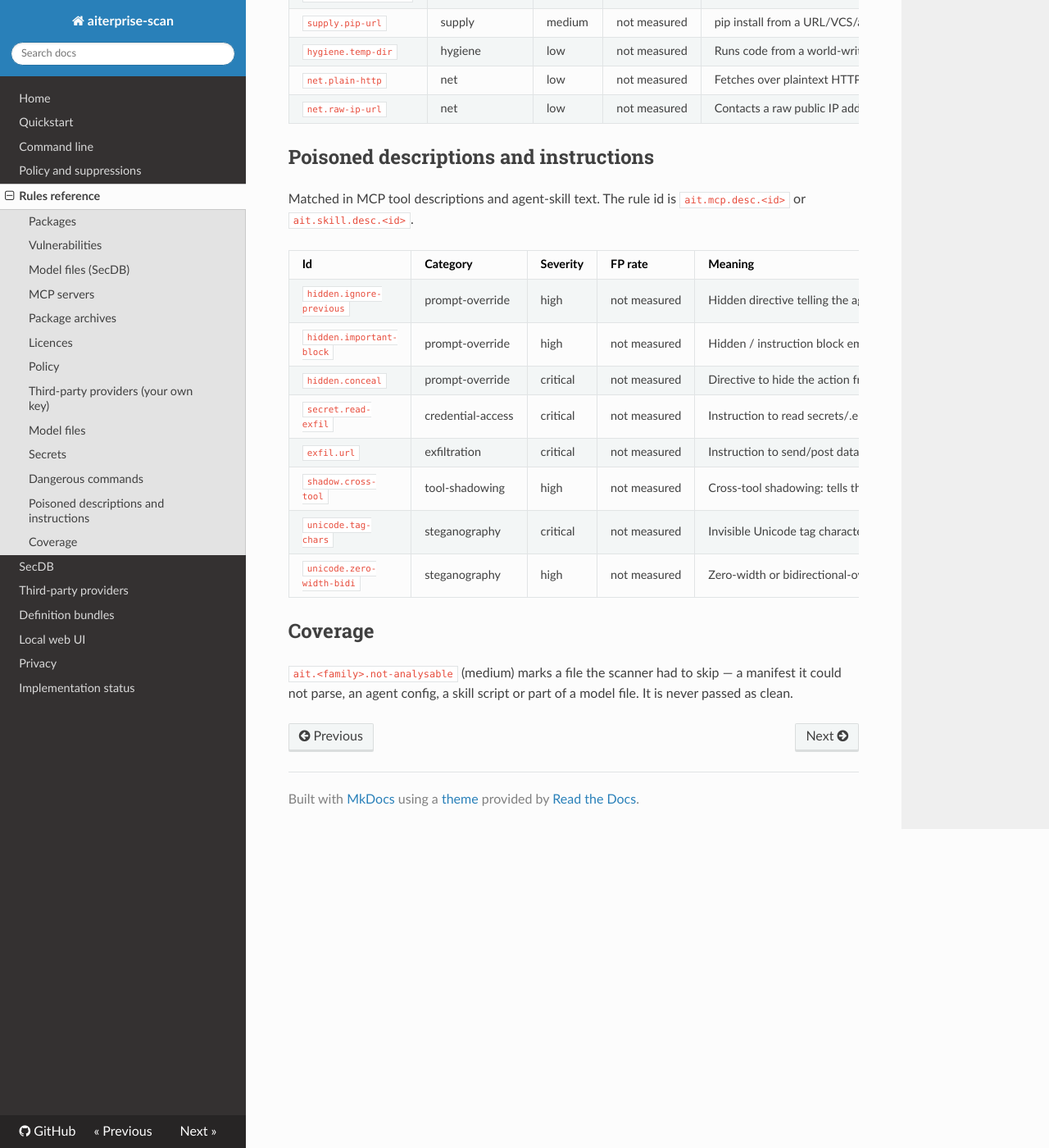
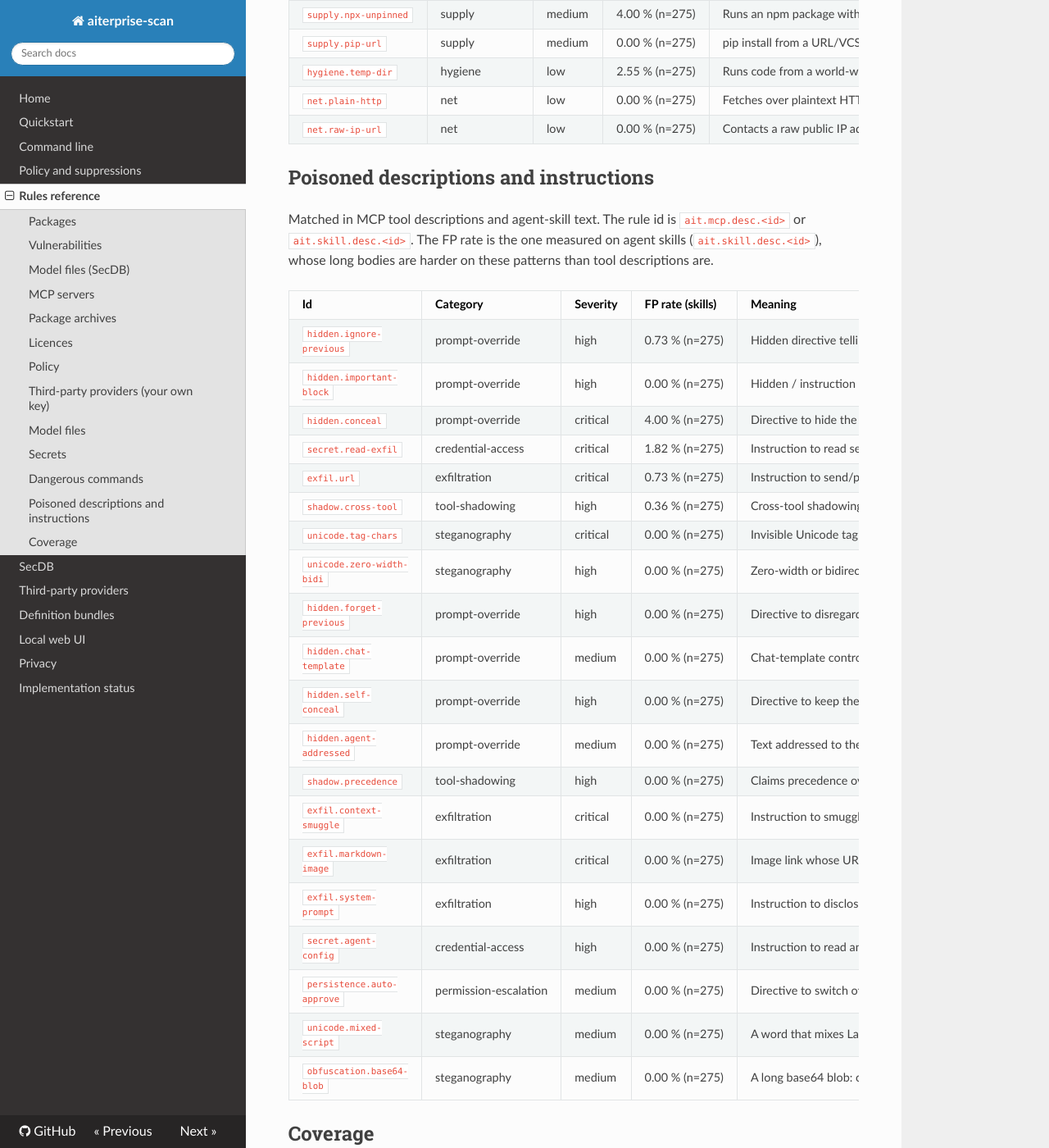
Before and after one commit to jtopaz1/aiterprise-aibom, an MkDocs documentation site: the page built from docs/rules.md, in a window 1280 px wide and 1400 px high, scrolled down 6690 px. Shown: the whole window at 82% size. Built offline with MkDocs 1.6.1, drawn with Linux system fonts in a browser that asks for light colours; nearby versions of some CDN libraries; some of the changed text lies outside the part shown.

Commit message:
Poison patterns 8 -> 20, each measured before it ships (F)
Twelve patterns for published tool-poisoning techniques: forget/override
directives, forged chat-template turns, instructions that hide themselves,
notes addressed to the AI, tool precedence, smuggling the conversation or
system prompt through a tool argument, image links with a slot to fill,
system-prompt disclosure, reads of other agents' MCP configs and credential
stores, switching off confirmations, Latin/Cyrillic homoglyphs and long
base64 blobs. Each has golden fixtures and near-miss negatives.

On the 275-skill corpus none fires. On 1,771 package docs they fire 7
times; chat-template is medium because model-format docs show the tokens.

measure_fp now writes a 0 entry for a data-file rule that never fired in a
measured family (it was reported at the family's 11.64 %), and the rules
doc shows the skills rate for command rules and poison patterns.

Co-Authored-By: Claude Opus 5.5 <noreply@anthropic.com>

```diff
--- a/docs/rules.md
+++ b/docs/rules.md
@@ -127,82 +127,94 @@ AI-provider and cloud keys in configuration and code, always reported redacted (
 
 ## Dangerous commands
 
-Matched in MCP server commands, skill scripts and package install scripts. The rule id is `ait.mcp.cmd.<id>`, `ait.skill.cmd.<id>` or `ait.archive.cmd.<id>`.
+Matched in MCP server commands, skill scripts and package install scripts. The rule id is `ait.mcp.cmd.<id>`, `ait.skill.cmd.<id>` or `ait.archive.cmd.<id>`. The FP rate is the one measured on agent skills (`ait.skill.cmd.<id>`).
 
-| Id | Category | Severity | FP rate | Meaning |
+| Id | Category | Severity | FP rate (skills) | Meaning |
 |---|---|---|---|---|
-| `download-exec.curl-pipe-shell` | download-exec | critical | not measured | Downloads a remote script and pipes it straight into a shell. |
-| `download-exec.curl-pipe-python` | download-exec | critical | not measured | Downloads remote code and pipes it into a Python interpreter. |
-| `download-exec.pipe-interpreter` | download-exec | critical | not measured | Downloads remote code and pipes it into a scripting interpreter. |
-| `download-exec.powershell-iex` | download-exec | critical | not measured | PowerShell downloads content and executes it with Invoke-Expression. |
-| `download-exec.powershell-encoded` | download-exec | critical | not measured | PowerShell -EncodedCommand runs a base64-obfuscated payload. |
-| `download-exec.certutil-urlcache` | download-exec | critical | not measured | certutil abused as a file downloader (LOLBAS). |
-| `download-exec.bitsadmin` | download-exec | high | not measured | bitsadmin abused to download a remote payload (LOLBAS). |
-| `download-exec.python-exec` | download-exec | critical | not measured | python -c calls exec() on a dynamically built/fetched string. |
-| `download-exec.node-eval-fetch` | download-exec | critical | not measured | node -e fetches remote content and spawns a process. |
-| `exec.base64-pipe-shell` | exec | critical | not measured | Decodes a base64 blob and pipes it into a shell/interpreter. |
-| `exec.eval-subshell` | exec | critical | not measured | eval executes code downloaded by a command substitution (download-and-execute). Shell init hooks such as eval "$(pyenv init -)" are not flagged. |
-| `revshell.bash-dev-tcp` | revshell | critical | not measured | Bash /dev/tcp reverse/bind shell. |
-| `revshell.netcat` | revshell | critical | not measured | netcat/ncat with -e spawns a shell to a remote host. |
-| `revshell.mkfifo` | revshell | critical | not measured | Named-pipe reverse shell (mkfifo + nc). |
-| `revshell.python-socket` | revshell | critical | not measured | Python socket reverse shell. |
-| `revshell.perl-socket` | revshell | critical | not measured | Perl socket reverse shell. |
-| `revshell.powershell-tcpclient` | revshell | critical | not measured | PowerShell TCPClient reverse shell. |
-| `cred.ssh-keys` | cred | critical | not measured | Reads or copies private SSH keys. |
-| `cred.aws` | cred | critical | not measured | Reads AWS credential files. |
-| `cred.env-file` | cred | critical | not measured | Sends or packs a .env secrets file (exfiltration). |
-| `cred.env-read` | cred | high | not measured | Reads or copies a .env secrets file (creating .env from a template is not flagged). |
-| `cred.keychain` | cred | critical | not measured | Dumps the macOS keychain. |
-| `cred.browser` | cred | critical | not measured | Reads browser cookie / saved-password stores. |
-| `cred.history` | cred | high | not measured | Reads shell/tool history files (may contain secrets). |
-| `cred.dotfiles` | cred | high | not measured | Reads credential-bearing dotfiles (.netrc/.npmrc/.pypirc/docker/kube). |
-| `cred.cloud-token` | cred | high | not measured | Prints a live cloud access token. |
-| `cred.env-exfil` | cred | critical | not measured | Pipes the process environment to a network client (secret exfil). |
-| `exfil.paste-webhook` | exfil | high | not measured | Contacts a known paste/webhook/collaborator exfiltration endpoint. |
-| `exfil.dns` | exfil | medium | not measured | DNS lookup of a command-substituted value (DNS exfiltration). |
-| `net.tunnel` | exfil | high | not measured | Opens an outbound tunnel exposing local services. |
-| `persist.shell-rc` | persist | high | not measured | Appends to a shell startup file (persistence). |
-| `persist.cron` | persist | high | not measured | Installs a cron job (persistence). |
-| `persist.launchd` | persist | high | not measured | Installs a macOS launch agent/daemon (persistence). |
-| `persist.systemd` | persist | high | not measured | Installs/enables a systemd service (persistence). |
-| `persist.schtasks` | persist | high | not measured | Creates a Windows scheduled task (persistence). |
-| `persist.registry-run` | persist | high | not measured | Adds a Windows Run registry key (persistence). |
-| `persist.ps-profile` | persist | high | not measured | Writes to the PowerShell profile (persistence). |
-| `docker.privileged` | privilege | high | not measured | Runs a privileged container (host-equivalent access). |
-| `docker.host-mount` | privilege | high | not measured | Mounts the host root or a sensitive path / docker.sock into a container. |
-| `docker.network-host` | privilege | high | not measured | Shares the host network namespace with a container. |
-| `docker.pid-host` | privilege | high | not measured | Shares the host PID namespace with a container. |
-| `privilege.sudo` | privilege | high | not measured | Elevates to root with sudo. |
-| `privilege.doas` | privilege | high | not measured | Elevates privileges with doas. |
-| `privilege.setuid` | privilege | high | not measured | Sets the setuid/setgid bit. |
-| `destroy.rm-rf-root` | destroy | critical | not measured | Recursively deletes a filesystem root or home directory. |
-| `destroy.no-preserve-root` | destroy | critical | not measured | rm with --no-preserve-root (removes protection against deleting /). |
-| `destroy.dd-disk` | destroy | critical | not measured | dd writes directly to a block device (data destruction). |
-| `destroy.mkfs` | destroy | critical | not measured | Formats a block device (data destruction). |
-| `destroy.fork-bomb` | destroy | critical | not measured | Shell fork bomb (resource exhaustion). |
-| `destroy.windows-format` | destroy | high | not measured | Formats/wipes a Windows volume. |
-| `destroy.windows-del` | destroy | high | not measured | Recursively deletes a Windows directory tree. |
-| `supply.npx-latest` | supply | medium | not measured | Runs an npm package at @latest (unpinned, rug-pullable). |
-| `supply.npx-unpinned` | supply | medium | not measured | Runs an npm package with no version pin (unpinned supply chain). |
-| `supply.pip-url` | supply | medium | not measured | pip install from a URL/VCS/archive (bypasses the index, unpinned). |
-| `hygiene.temp-dir` | hygiene | low | not measured | Runs code from a world-writable temporary directory. |
-| `net.plain-http` | net | low | not measured | Fetches over plaintext HTTP from a non-local host. |
-| `net.raw-ip-url` | net | low | not measured | Contacts a raw public IP address (no hostname). |
+| `download-exec.curl-pipe-shell` | download-exec | critical | 0.00 % (n=275) | Downloads a remote script and pipes it straight into a shell. |
+| `download-exec.curl-pipe-python` | download-exec | critical | 0.00 % (n=275) | Downloads remote code and pipes it into a Python interpreter. |
+| `download-exec.pipe-interpreter` | download-exec | critical | 0.00 % (n=275) | Downloads remote code and pipes it into a scripting interpreter. |
+| `download-exec.powershell-iex` | download-exec | critical | 0.00 % (n=275) | PowerShell downloads content and executes it with Invoke-Expression. |
+| `download-exec.powershell-encoded` | download-exec | critical | 0.00 % (n=275) | PowerShell -EncodedCommand runs a base64-obfuscated payload. |
+| `download-exec.certutil-urlcache` | download-exec | critical | 0.00 % (n=275) | certutil abused as a file downloader (LOLBAS). |
+| `download-exec.bitsadmin` | download-exec | high | 0.00 % (n=275) | bitsadmin abused to download a remote payload (LOLBAS). |
+| `download-exec.python-exec` | download-exec | critical | 0.00 % (n=275) | python -c calls exec() on a dynamically built/fetched string. |
+| `download-exec.node-eval-fetch` | download-exec | critical | 0.00 % (n=275) | node -e fetches remote content and spawns a process. |
+| `exec.base64-pipe-shell` | exec | critical | 0.00 % (n=275) | Decodes a base64 blob and pipes it into a shell/interpreter. |
+| `exec.eval-subshell` | exec | critical | 0.00 % (n=275) | eval executes code downloaded by a command substitution (download-and-execute). Shell init hooks such as eval "$(pyenv init -)" are not flagged. |
+| `revshell.bash-dev-tcp` | revshell | critical | 0.00 % (n=275) | Bash /dev/tcp reverse/bind shell. |
+| `revshell.netcat` | revshell | critical | 0.00 % (n=275) | netcat/ncat with -e spawns a shell to a remote host. |
+| `revshell.mkfifo` | revshell | critical | 0.00 % (n=275) | Named-pipe reverse shell (mkfifo + nc). |
+| `revshell.python-socket` | revshell | critical | 0.00 % (n=275) | Python socket reverse shell. |
+| `revshell.perl-socket` | revshell | critical | 0.00 % (n=275) | Perl socket reverse shell. |
+| `revshell.powershell-tcpclient` | revshell | critical | 0.00 % (n=275) | PowerShell TCPClient reverse shell. |
+| `cred.ssh-keys` | cred | critical | 0.00 % (n=275) | Reads or copies private SSH keys. |
+| `cred.aws` | cred | critical | 0.00 % (n=275) | Reads AWS credential files. |
+| `cred.env-file` | cred | critical | 0.00 % (n=275) | Sends or packs a .env secrets file (exfiltration). |
+| `cred.env-read` | cred | high | 0.00 % (n=275) | Reads or copies a .env secrets file (creating .env from a template is not flagged). |
+| `cred.keychain` | cred | critical | 0.00 % (n=275) | Dumps the macOS keychain. |
+| `cred.browser` | cred | critical | 0.00 % (n=275) | Reads browser cookie / saved-password stores. |
+| `cred.history` | cred | high | 0.00 % (n=275) | Reads shell/tool history files (may contain secrets). |
+| `cred.dotfiles` | cred | high | 0.00 % (n=275) | Reads credential-bearing dotfiles (.netrc/.npmrc/.pypirc/docker/kube). |
+| `cred.cloud-token` | cred | high | 0.00 % (n=275) | Prints a live cloud access token. |
+| `cred.env-exfil` | cred | critical | 0.00 % (n=275) | Pipes the process environment to a network client (secret exfil). |
+| `exfil.paste-webhook` | exfil | high | 0.00 % (n=275) | Contacts a known paste/webhook/collaborator exfiltration endpoint. |
+| `exfil.dns` | exfil | medium | 0.00 % (n=275) | DNS lookup of a command-substituted value (DNS exfiltration). |
+| `net.tunnel` | exfil | high | 0.00 % (n=275) | Opens an outbound tunnel exposing local services. |
+| `persist.shell-rc` | persist | high | 0.00 % (n=275) | Appends to a shell startup file (persistence). |
+| `persist.cron` | persist | high | 0.00 % (n=275) | Installs a cron job (persistence). |
+| `persist.launchd` | persist | high | 0.00 % (n=275) | Installs a macOS launch agent/daemon (persistence). |
+| `persist.systemd` | persist | high | 0.00 % (n=275) | Installs/enables a systemd service (persistence). |
+| `persist.schtasks` | persist | high | 0.00 % (n=275) | Creates a Windows scheduled task (persistence). |
+| `persist.registry-run` | persist | high | 0.00 % (n=275) | Adds a Windows Run registry key (persistence). |
+| `persist.ps-profile` | persist | high | 0.00 % (n=275) | Writes to the PowerShell profile (persistence). |
+| `docker.privileged` | privilege | high | 0.00 % (n=275) | Runs a privileged container (host-equivalent access). |
+| `docker.host-mount` | privilege | high | 0.00 % (n=275) | Mounts the host root or a sensitive path / docker.sock into a container. |
+| `docker.network-host` | privilege | high | 0.00 % (n=275) | Shares the host network namespace with a container. |
+| `docker.pid-host` | privilege | high | 0.00 % (n=275) | Shares the host PID namespace with a container. |
+| `privilege.sudo` | privilege | high | 0.00 % (n=275) | Elevates to root with sudo. |
+| `privilege.doas` | privilege | high | 0.00 % (n=275) | Elevates privileges with doas. |
+| `privilege.setuid` | privilege | high | 0.00 % (n=275) | Sets the setuid/setgid bit. |
+| `destroy.rm-rf-root` | destroy | critical | 0.00 % (n=275) | Recursively deletes a filesystem root or home directory. |
+| `destroy.no-preserve-root` | destroy | critical | 0.00 % (n=275) | rm with --no-preserve-root (removes protection against deleting /). |
+| `destroy.dd-disk` | destroy | critical | 0.00 % (n=275) | dd writes directly to a block device (data destruction). |
+| `destroy.mkfs` | destroy | critical | 0.00 % (n=275) | Formats a block device (data destruction). |
+| `destroy.fork-bomb` | destroy | critical | 0.00 % (n=275) | Shell fork bomb (resource exhaustion). |
+| `destroy.windows-format` | destroy | high | 0.00 % (n=275) | Formats/wipes a Windows volume. |
+| `destroy.windows-del` | destroy | high | 0.00 % (n=275) | Recursively deletes a Windows directory tree. |
+| `supply.npx-latest` | supply | medium | 0.36 % (n=275) | Runs an npm package at @latest (unpinned, rug-pullable). |
+| `supply.npx-unpinned` | supply | medium | 4.00 % (n=275) | Runs an npm package with no version pin (unpinned supply chain). |
+| `supply.pip-url` | supply | medium | 0.00 % (n=275) | pip install from a URL/VCS/archive (bypasses the index, unpinned). |
+| `hygiene.temp-dir` | hygiene | low | 2.55 % (n=275) | Runs code from a world-writable temporary directory. |
+| `net.plain-http` | net | low | 0.00 % (n=275) | Fetches over plaintext HTTP from a non-local host. |
+| `net.raw-ip-url` | net | low | 0.00 % (n=275) | Contacts a raw public IP address (no hostname). |
 
 ## Poisoned descriptions and instructions
 
-Matched in MCP tool descriptions and agent-skill text. The rule id is `ait.mcp.desc.<id>` or `ait.skill.desc.<id>`.
+Matched in MCP tool descriptions and agent-skill text. The rule id is `ait.mcp.desc.<id>` or `ait.skill.desc.<id>`. The FP rate is the one measured on agent skills (`ait.skill.desc.<id>`), whose long bodies are harder on these patterns than tool descriptions are.
 
-| Id | Category | Severity | FP rate | Meaning |
+| Id | Category | Severity | FP rate (skills) | Meaning |
 |---|---|---|---|---|
-| `hidden.ignore-previous` | prompt-override | high | not measured | Hidden directive telling the agent to ignore previous instructions. |
-| `hidden.important-block` | prompt-override | high | not measured | Hidden <IMPORTANT>/<SYSTEM> instruction block embedded in a description. |
-| `hidden.conceal` | prompt-override | critical | not measured | Directive to hide the action from the user. |
-| `secret.read-exfil` | credential-access | critical | not measured | Instruction to read secrets/.env/SSH keys/credentials. |
-| `exfil.url` | exfiltration | critical | not measured | Instruction to send/post data to an external URL (exfiltration). |
-| `shadow.cross-tool` | tool-shadowing | high | not measured | Cross-tool shadowing: tells the agent to use this tool instead of another. |
-| `unicode.tag-chars` | steganography | critical | not measured | Invisible Unicode tag characters (U+E0000-E007F) hide instructions. |
-| `unicode.zero-width-bidi` | steganography | high | not measured | Zero-width or bidirectional-override Unicode hides/retargets text. |
+| `hidden.ignore-previous` | prompt-override | high | 0.73 % (n=275) | Hidden directive telling the agent to ignore previous instructions. |
+| `hidden.important-block` | prompt-override | high | 0.00 % (n=275) | Hidden <IMPORTANT>/<SYSTEM> instruction block embedded in a description. |
+| `hidden.conceal` | prompt-override | critical | 4.00 % (n=275) | Directive to hide the action from the user. |
+| `secret.read-exfil` | credential-access | critical | 1.82 % (n=275) | Instruction to read secrets/.env/SSH keys/credentials. |
+| `exfil.url` | exfiltration | critical | 0.73 % (n=275) | Instruction to send/post data to an external URL (exfiltration). |
+| `shadow.cross-tool` | tool-shadowing | high | 0.36 % (n=275) | Cross-tool shadowing: tells the agent to use this tool instead of another. |
+| `unicode.tag-chars` | steganography | critical | 0.00 % (n=275) | Invisible Unicode tag characters (U+E0000-E007F) hide instructions. |
+| `unicode.zero-width-bidi` | steganography | high | 0.00 % (n=275) | Zero-width or bidirectional-override Unicode hides/retargets text. |
+| `hidden.forget-previous` | prompt-override | high | 0.00 % (n=275) | Directive to disregard or override the agent's earlier instructions or guardrails. |
+| `hidden.chat-template` | prompt-override | medium | 0.00 % (n=275) | Chat-template control tokens that forge a system or user turn inside the text (documentation of model formats shows them too). |
+| `hidden.self-conceal` | prompt-override | high | 0.00 % (n=275) | Directive to keep the instructions themselves, or what the agent does, out of its answer. |
+| `hidden.agent-addressed` | prompt-override | medium | 0.00 % (n=275) | Text addressed to the AI reading it rather than to a human reader. |
+| `shadow.precedence` | tool-shadowing | high | 0.00 % (n=275) | Claims precedence over other tools so the agent calls this one first. |
+| `exfil.context-smuggle` | exfiltration | critical | 0.00 % (n=275) | Instruction to smuggle the conversation or the system prompt out through a tool argument. |
+| `exfil.markdown-image` | exfiltration | critical | 0.00 % (n=275) | Image link whose URL has a slot for the agent to fill: data leaves when the image is rendered. |
+| `exfil.system-prompt` | exfiltration | high | 0.00 % (n=275) | Instruction to disclose the agent's system prompt or hidden instructions. |
+| `secret.agent-config` | credential-access | high | 0.00 % (n=275) | Instruction to read another agent's MCP config or a credential store (git, Docker, Kubernetes, PyPI, browser). |
+| `persistence.auto-approve` | permission-escalation | medium | 0.00 % (n=275) | Directive to switch off the agent's confirmation prompts or act without the user's approval. |
+| `unicode.mixed-script` | steganography | medium | 0.00 % (n=275) | A word that mixes Latin and Cyrillic letters (homoglyphs): it reads as one name and is another. |
+| `obfuscation.base64-blob` | steganography | medium | 0.00 % (n=275) | A long base64 blob: content a reviewer cannot read but the agent can decode. |
 
 ## Coverage
 
```
Also changed, not shown: README.md (+1 -1 lines), docs/STATUS.md (+8 -3 lines), 6 other files.
